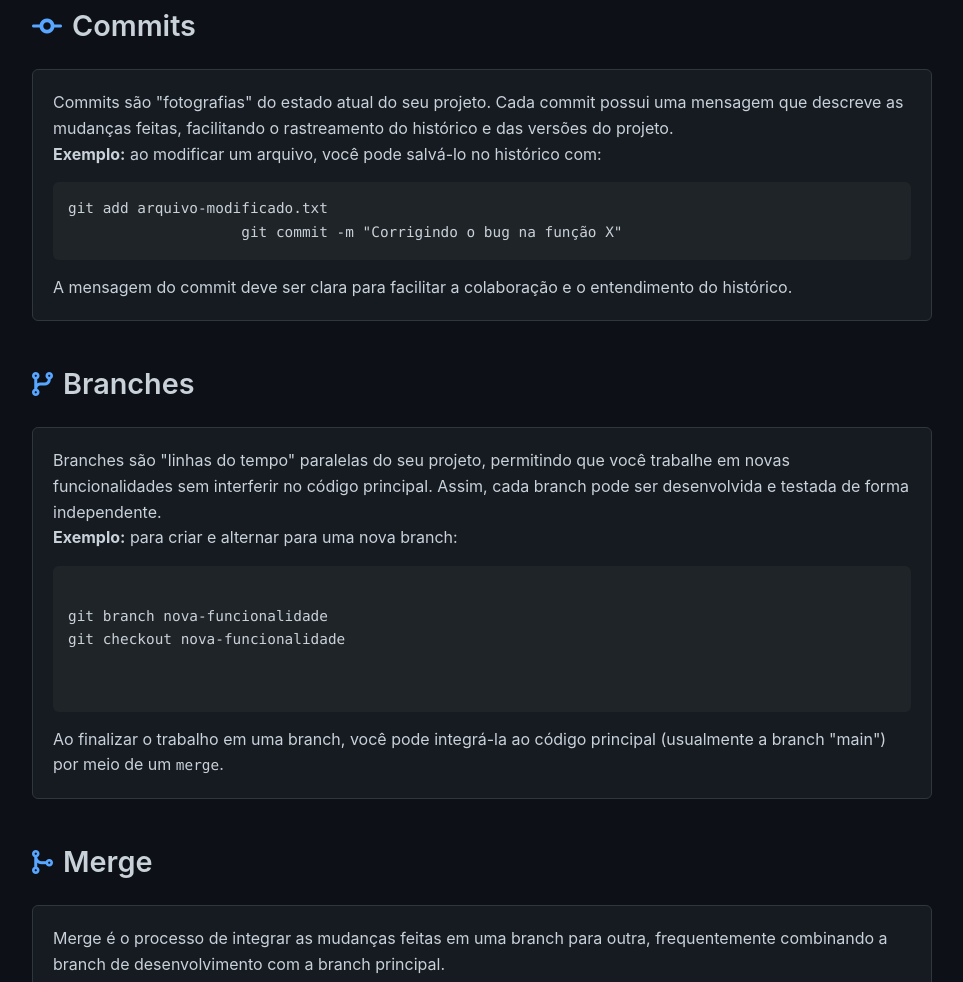
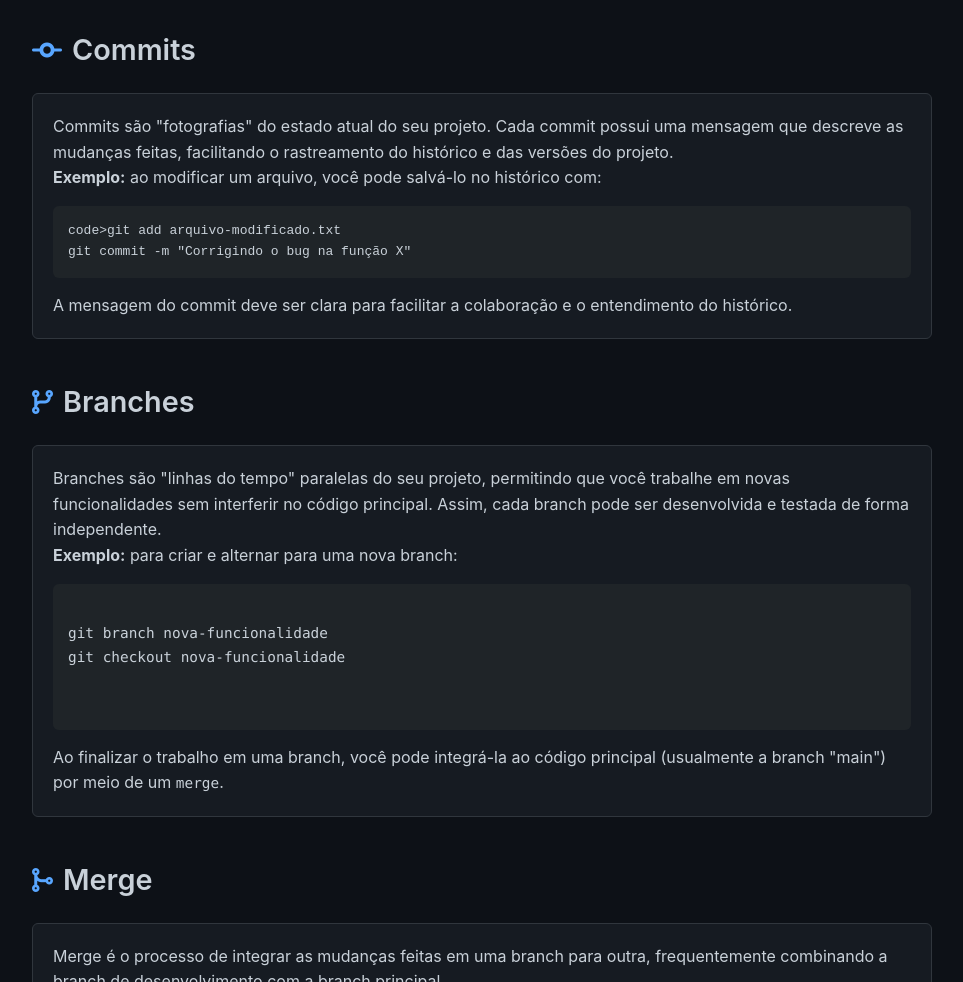
Before and after one commit to mariceliamussi/git-github, a plain HTML site: page index.html in a window 1280 px wide. Shown: the part 2069-3051 px from the top of the page, without its empty margins (308-1271 px from the left). Drawn offline with Linux system fonts and the light colour scheme.

Commit message:
correcao

```diff
--- a/index.html
+++ b/index.html
@@ -164,10 +164,11 @@ git config --global init.defaultBranch main</code></pre>
                 <p><strong>Exemplo:</strong> para criar um repositório local e conectá-lo a um repositório remoto:</p>
                 <div class="code-block">
                     <pre>
-                        <code>mkdir meu-projeto
-                            cd meu-projeto
-                            git init
-                            git remote add origin https://github.com/usuario/meu-projeto.git
+                        <code>
+mkdir meu-projeto
+cd meu-projeto
+git init
+git remote add origin https://github.com/usuario/meu-projeto.git
                         </code>
                         <pre>
                 </div>
@@ -184,8 +185,9 @@ git config --global init.defaultBranch main</code></pre>
                     descreve as mudanças feitas, facilitando o rastreamento do histórico e das versões do projeto.</p>
                 <p><strong>Exemplo:</strong> ao modificar um arquivo, você pode salvá-lo no histórico com:</p>
                 <div class="code-block">
-                    <pre><code>git add arquivo-modificado.txt
-                    git commit -m "Corrigindo o bug na função X"</code></pre>
+                    <pre>
+code>git add arquivo-modificado.txt
+git commit -m "Corrigindo o bug na função X"</code></pre>
                 </div>
                 <p>A mensagem do commit deve ser clara para facilitar a colaboração e o entendimento do histórico.</p>
             </div>
```
